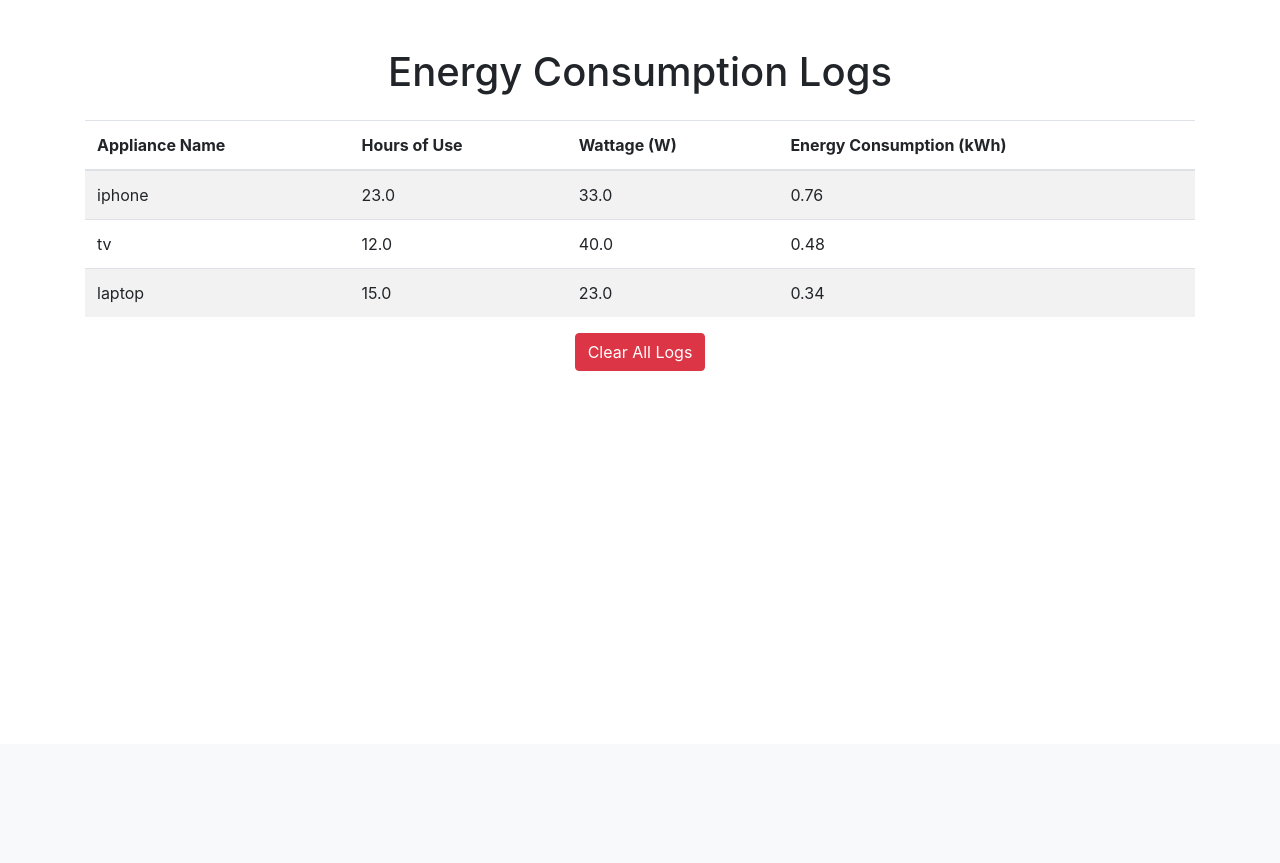
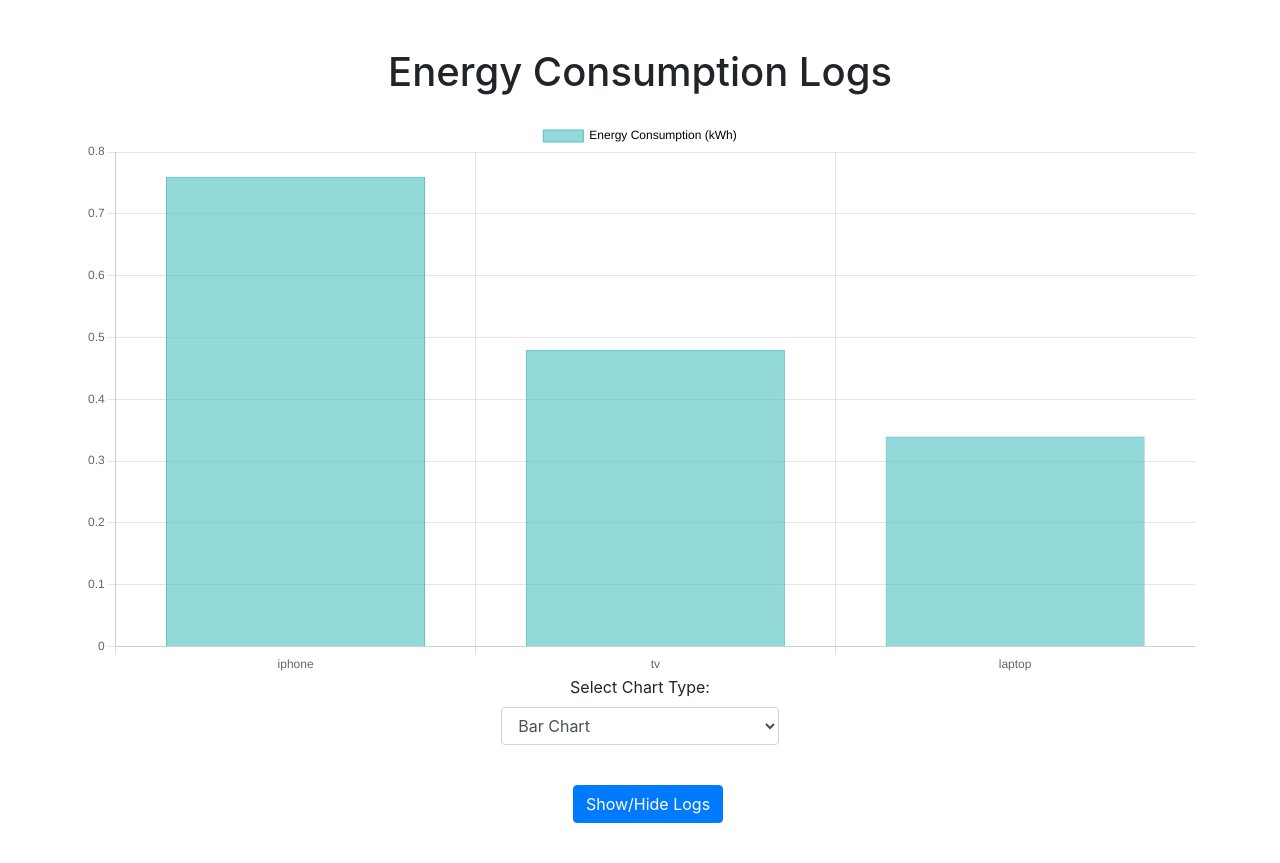
Before and after one commit to bhavyap1010/Energy-Consumption-App, a Flask app: page /logs in a window 1280 px wide. Shown: the part 56-919 px from the top of the page. Before the commit the page ends 427 px from the top, so only its background shows below. Run offline with Flask 3, Linux system fonts and the light colour scheme; some libraries are stand-ins or nearby versions.

Commit message:
adding graph visualization for energy consumption

```diff
--- a/energy_tracker/app.py
+++ b/energy_tracker/app.py
@@ -41,7 +41,12 @@ def index():
 @app.route('/logs')
 def logs():
     logs = ApplianceLog.query.all()
-    return render_template('logs.html', logs=logs)
+
+    # Prepare data for visualization
+    appliance_names = [log.appliance_name for log in logs]
+    energy_consumptions = [log.energy_consumption for log in logs]
+
+    return render_template('logs.html', logs=logs, appliance_names=appliance_names, energy_consumptions=energy_consumptions)
 
 @app.route('/clear_logs', methods=['POST'])
 def clear_logs():
--- a/energy_tracker/templates/logs.html
+++ b/energy_tracker/templates/logs.html
@@ -5,7 +5,21 @@
     <meta name="viewport" content="width=device-width, initial-scale=1.0">
     <title>Energy Consumption Logs</title>
     <link href="https://stackpath.bootstrapcdn.com/bootstrap/4.5.2/css/bootstrap.min.css" rel="stylesheet">
+    <script src="https://cdn.jsdelivr.net/npm/chart.js"></script>
     <link rel="stylesheet" href="{{ url_for('static', filename='css/styles.css') }}">
+    <style>
+        /* Additional styles for the header */
+        .header-bar {
+            background-color: transparent; /* Make the header background transparent */
+            padding: 1rem; /* Add some padding */
+            margin-bottom: 20px; /* Space between header and dropdown */
+        }
+        .header-bar h5 {
+            margin: 0; /* Center the text without margin */
+            text-align: center; /* Center the header text */
+            color: inherit; /* Ensure the text color inherits from body */
+        }
+    </style>
 </head>
 <body>
     <nav class="navbar navbar-expand-lg navbar-light bg-light">
@@ -29,6 +43,24 @@
     <div class="container mt-5">
         <h1 class="text-center mb-4">Energy Consumption Logs</h1>
 
+        <canvas id="energyChart" width="400" height="200"></canvas>
+
+        <!-- Dropdown for selecting chart type -->
+        <div class="text-center mb-4">
+            <label for="chartType">Select Chart Type:</label>
+            <select id="chartType" class="form-control w-25 mx-auto">
+                <option value="bar">Bar Chart</option>
+                <option value="pie">Pie Chart</option>
+            </select>
+        </div>
+
+        <!-- Sleek header bar for displaying logs -->
+        <div class="header-bar d-flex justify-content-center align-items-center mb-4">
+            <button id="toggleLogs" class="btn btn-primary ml-3">Show/Hide Logs</button>
+        </div>
+
+        <!-- Logs Table -->
+        <div id="logsTable" style="display: none; margin-top: 20px;">
             <table class="table table-striped">
                 <thead>
                     <tr>
@@ -44,32 +76,39 @@
                         <td>{{ log.appliance_name }}</td>
                         <td>{{ log.hours_of_use }}</td>
                         <td>{{ log.wattage }}</td>
-                    <td>{{ log.energy_consumption }}</td> <!-- Added energy consumption -->
+                        <td>{{ log.energy_consumption }}</td>
                     </tr>
                     {% endfor %}
                 </tbody>
             </table>
 
-        <form action="{{ url_for('clear_logs') }}" method="post" class="text-center">
+            <!-- Clear All Logs Button -->
+            <form id="energyForm" action="{{ url_for('clear_logs') }}" method="post" class="text-center">
                 <button type="submit" class="btn btn-danger">Clear All Logs</button>
             </form>
         </div>
 
+        <div id="feedback" class="alert alert-success mt-3" style="display:none;">
+            Logs cleared successfully!
+        </div>
+    </div>
+
     <script>
-        // Function to apply dark mode based on user preference
+        // Dark Mode Functionality
         function applyDarkMode(isDarkMode) {
             if (isDarkMode) {
                 document.body.classList.add('bg-dark', 'text-white');
                 document.querySelectorAll('.navbar').forEach(nav => nav.classList.add('navbar-dark', 'bg-dark'));
                 document.querySelectorAll('table').forEach(table => table.classList.add('table-dark'));
+                document.querySelectorAll('.header-bar h5').forEach(h => h.style.color = 'white'); // Change header text color
             } else {
                 document.body.classList.remove('bg-dark', 'text-white');
                 document.querySelectorAll('.navbar').forEach(nav => nav.classList.remove('navbar-dark', 'bg-dark'));
                 document.querySelectorAll('table').forEach(table => table.classList.remove('table-dark'));
+                document.querySelectorAll('.header-bar h5').forEach(h => h.style.color = 'black'); // Change header text color
             }
         }
 
-        // Check localStorage for dark mode preference
         const isDarkMode = localStorage.getItem('darkMode') === 'true';
         applyDarkMode(isDarkMode);
 
@@ -83,6 +122,90 @@
 
             // Save preference to localStorage
             localStorage.setItem('darkMode', newMode);
+            updateChartLegendColors(newMode);
+        });
+
+        // Debug output
+        const applianceNames = {{ appliance_names|tojson }};
+        const energyConsumptions = {{ energy_consumptions|tojson }};
+        const ctx = document.getElementById('energyChart').getContext('2d');
+        let energyChart;
+
+        function renderChart(chartType) {
+            // Destroy existing chart instance before creating a new one
+            if (energyChart) {
+                energyChart.destroy();
+            }
+
+            energyChart = new Chart(ctx, {
+                type: chartType,
+                data: {
+                    labels: applianceNames,
+                    datasets: [{
+                        label: 'Energy Consumption (kWh)',
+                        data: energyConsumptions,
+                        backgroundColor: chartType === 'bar' ? 'rgba(75, 192, 192, 0.6)' : [
+                            'rgba(75, 192, 192, 0.6)',
+                            'rgba(153, 102, 255, 0.6)',
+                            'rgba(255, 159, 64, 0.6)'
+                        ],
+                        borderColor: chartType === 'bar' ? 'rgba(75, 192, 192, 1)' : 'rgba(255, 255, 255, 1)',
+                        borderWidth: 1
+                    }]
+                },
+                options: {
+                    scales: chartType === 'bar' ? {
+                        y: {
+                            beginAtZero: true
+                        }
+                    } : null,
+                    plugins: {
+                        legend: {
+                            labels: {
+                                color: isDarkMode ? 'white' : 'black' // Change legend color based on mode
+                            }
+                        }
+                    }
+                }
+            });
+        }
+
+        // Function to update legend color based on mode
+        function updateChartLegendColors(isDarkMode) {
+            if (energyChart) {
+                energyChart.options.plugins.legend.labels.color = isDarkMode ? 'white' : 'black';
+                energyChart.update();
+            }
+        }
+
+        // Initial render with bar chart
+        renderChart('bar');
+
+        // Event listener for chart type change
+        document.getElementById('chartType').addEventListener('change', function() {
+            const selectedType = this.value;
+            renderChart(selectedType);
+        });
+
+        // JavaScript to handle form submission and feedback display
+        document.getElementById('energyForm').addEventListener('submit', function(event) {
+            event.preventDefault(); // Prevent the default form submission
+
+            // Simulate a successful submission (you can replace this with actual submission logic)
+            setTimeout(function() {
+                document.getElementById('feedback').style.display = 'block'; // Show success message
+                document.getElementById('energyForm').reset(); // Reset the form
+            }, 500); // Simulate a delay for user experience
+        });
+
+        // Toggle logs visibility
+        document.getElementById('toggleLogs').addEventListener('click', function() {
+            const logsTable = document.getElementById('logsTable');
+            if (logsTable.style.display === 'none') {
+                logsTable.style.display = 'block'; // Show logs
+            } else {
+                logsTable.style.display = 'none'; // Hide logs
+            }
         });
     </script>
 
```
Also changed, not shown: energy_tracker/instance/appliances.db, 1 other file. Lines whose indentation alone changed are shown as unchanged.
